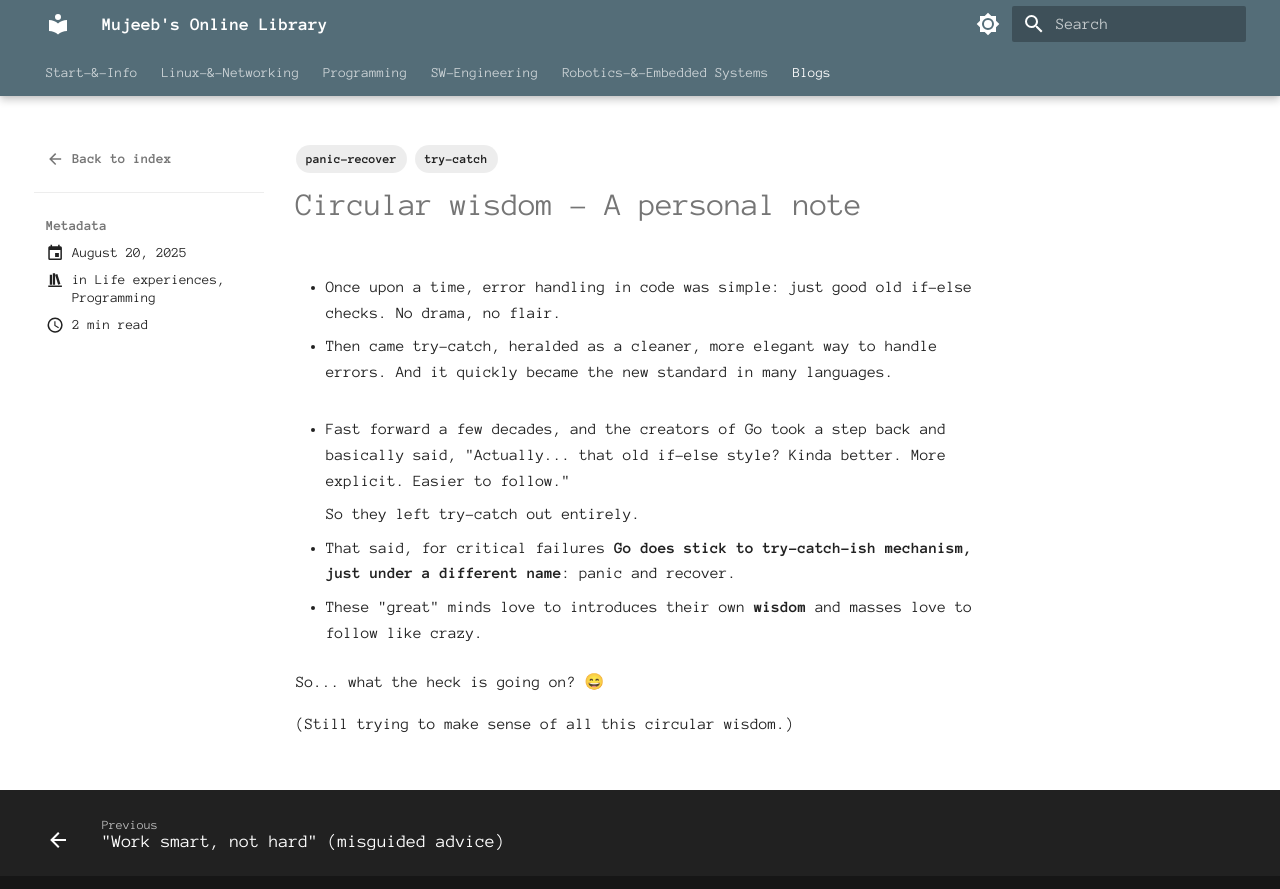
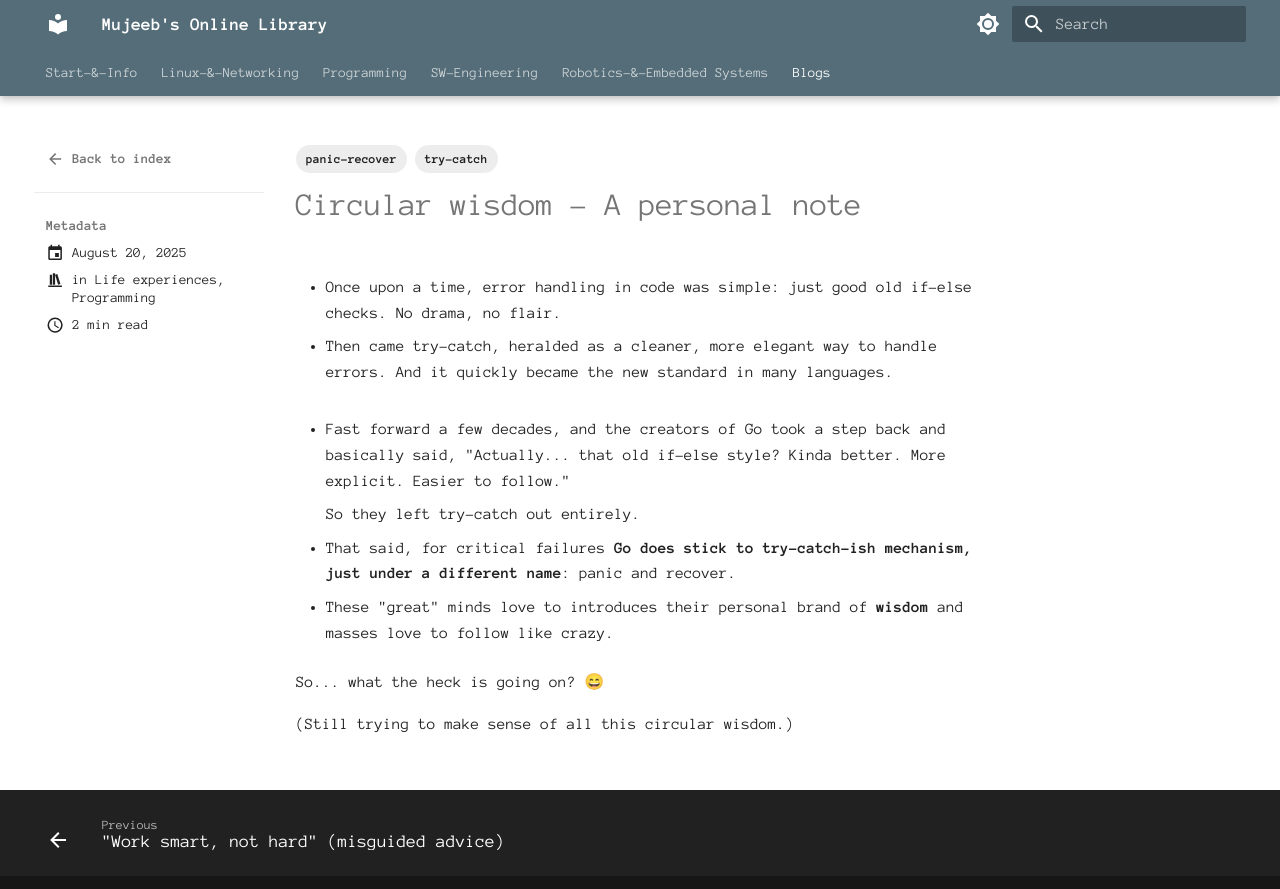
Before and after one commit to alohamujeeb/alohamujeeb.github.io, an MkDocs documentation site: the page built from docs/blog/posts/2025-08-20-circular-wisdom.md, in a window 1280 px wide. Shown: the top 889 px of the page. Built offline with MkDocs 1.6.1 and Material for MkDocs 9.7.7, drawn with Linux system fonts in a browser that asks for light colours.

Commit message:
minor changes

```diff
--- a/docs/blog/posts/2025-08-20-circular-wisdom.md
+++ b/docs/blog/posts/2025-08-20-circular-wisdom.md
@@ -28,7 +28,7 @@
 
 - That said, for critical failures **Go does stick to try-catch-ish mechanism, just under a different name**: panic and recover.
 
-- These "great" minds love to introduces their own **wisdom** and masses love to follow like crazy.
+- These "great" minds love to introduces their personal brand of **wisdom** and masses love to follow like crazy.
 
 So... what the heck is going on? 😄
 
```
